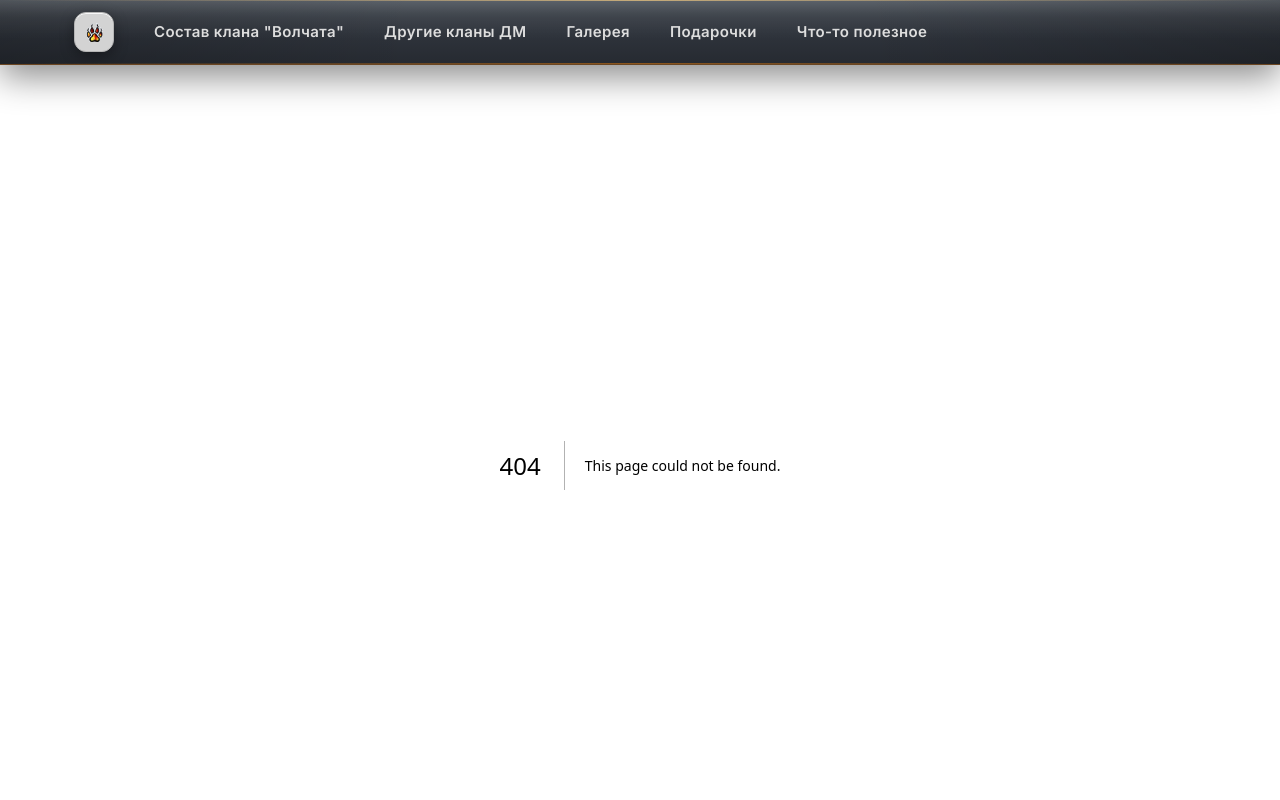
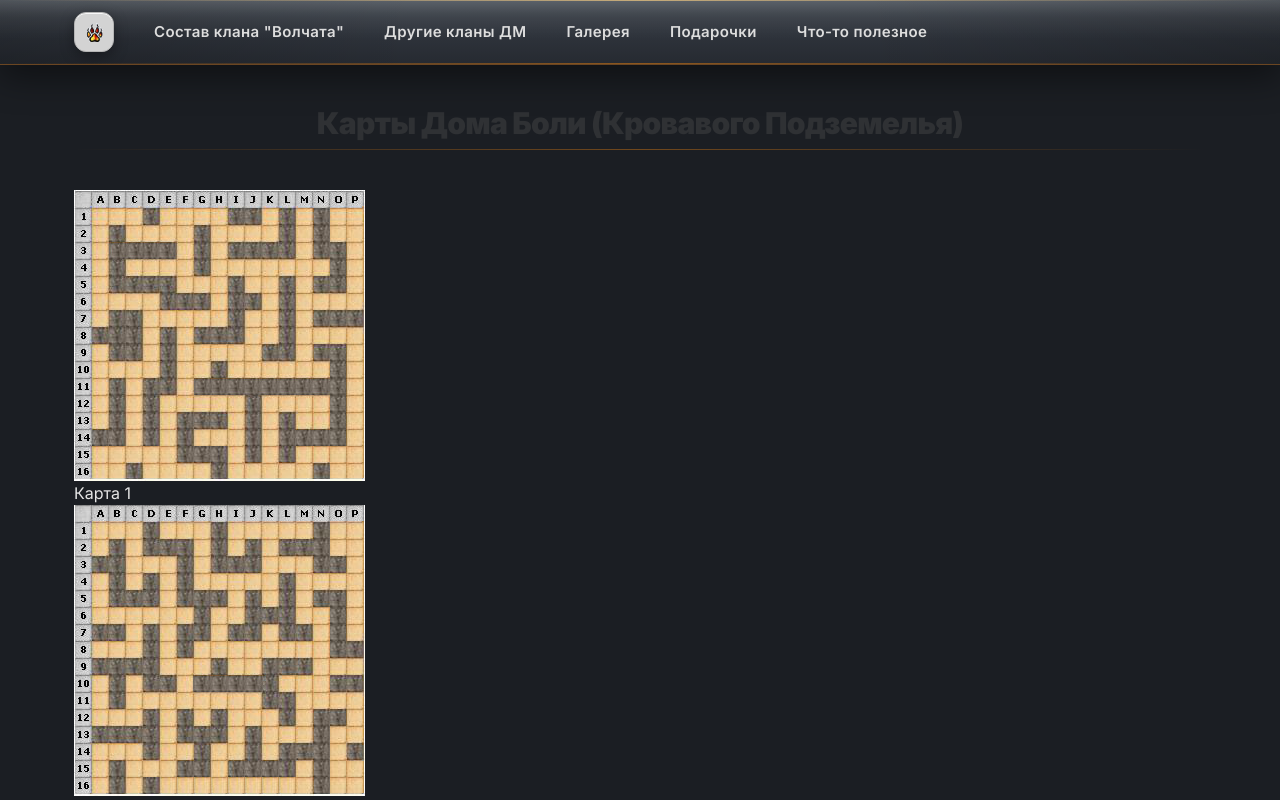
Before and after one commit to reverie-w-sh/dm-portal, a Next.js app: page /dim-boli in a window 1280 px wide. Before the commit this address had no page. Shown: the top 800 px of the page. Built offline with nearby package versions, Linux system fonts and the light colour scheme.

Commit message:
Create page.tsx

```diff
--- /dev/null
+++ b/src/app/dim-boli/page.tsx
@@ -0,0 +1,32 @@
+export default function DimBoliPage() {
+  return (
+    <div className="max-w-[1180px] mx-auto px-6 py-10">
+
+      <h1 className="text-3xl font-black text-ink tracking-tight mb-2 text-center">
+        Карты Дома Боли (Кровавого Подземелья)
+      </h1>
+
+      <div className="divider-accent mb-10" />
+
+      <div className="kp-grid">
+
+        {[1,2,3,4,5,6].map((id)=>(
+          <div key={id} className="kp-card">
+
+            <img
+              src={`/kp-maps/kp-map${id}.jpg`}
+              alt={`Карта ${id}`}
+            />
+
+            <div className="kp-title">
+              Карта {id}
+            </div>
+
+          </div>
+        ))}
+
+      </div>
+
+    </div>
+  );
+}
```
